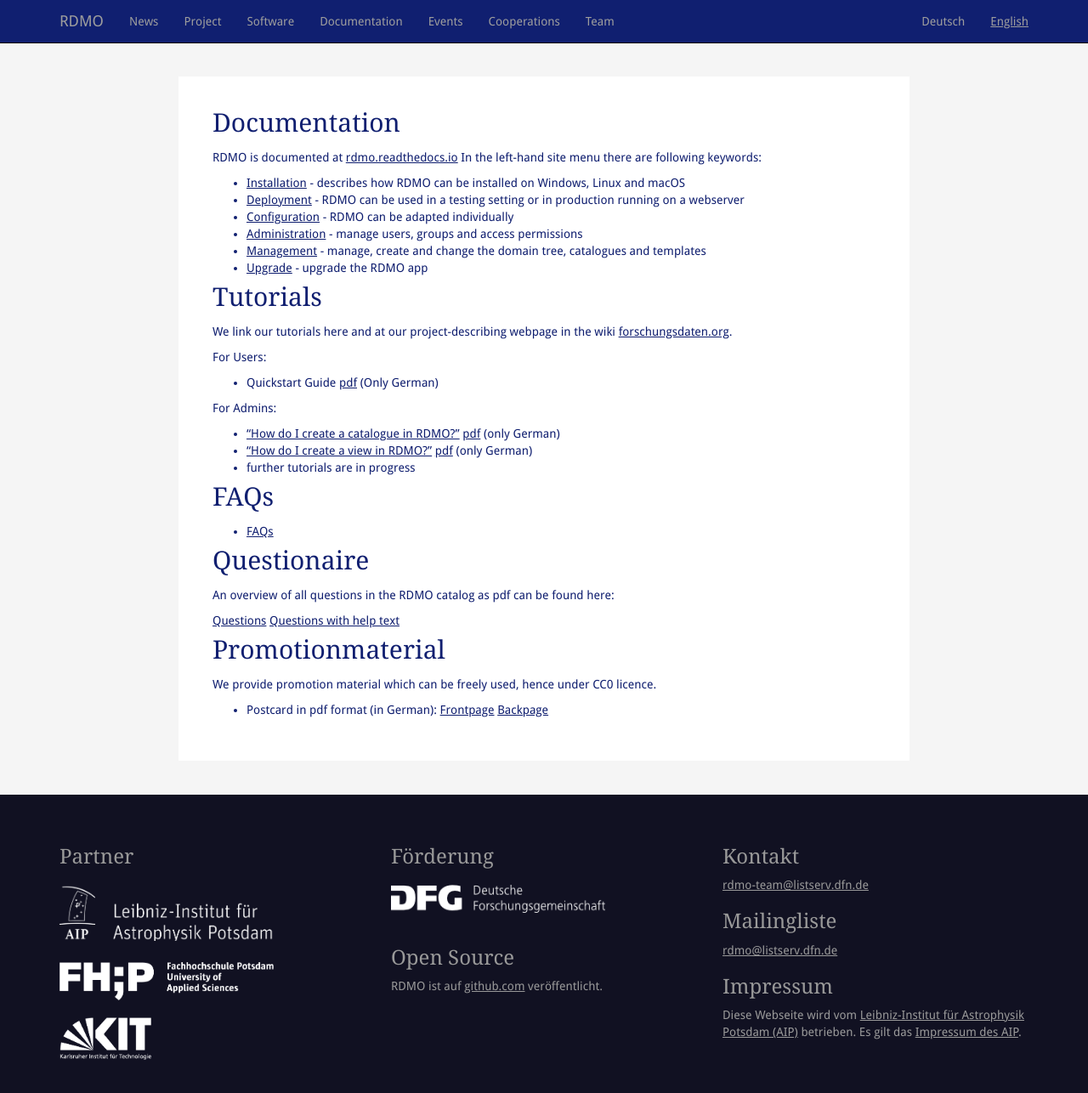
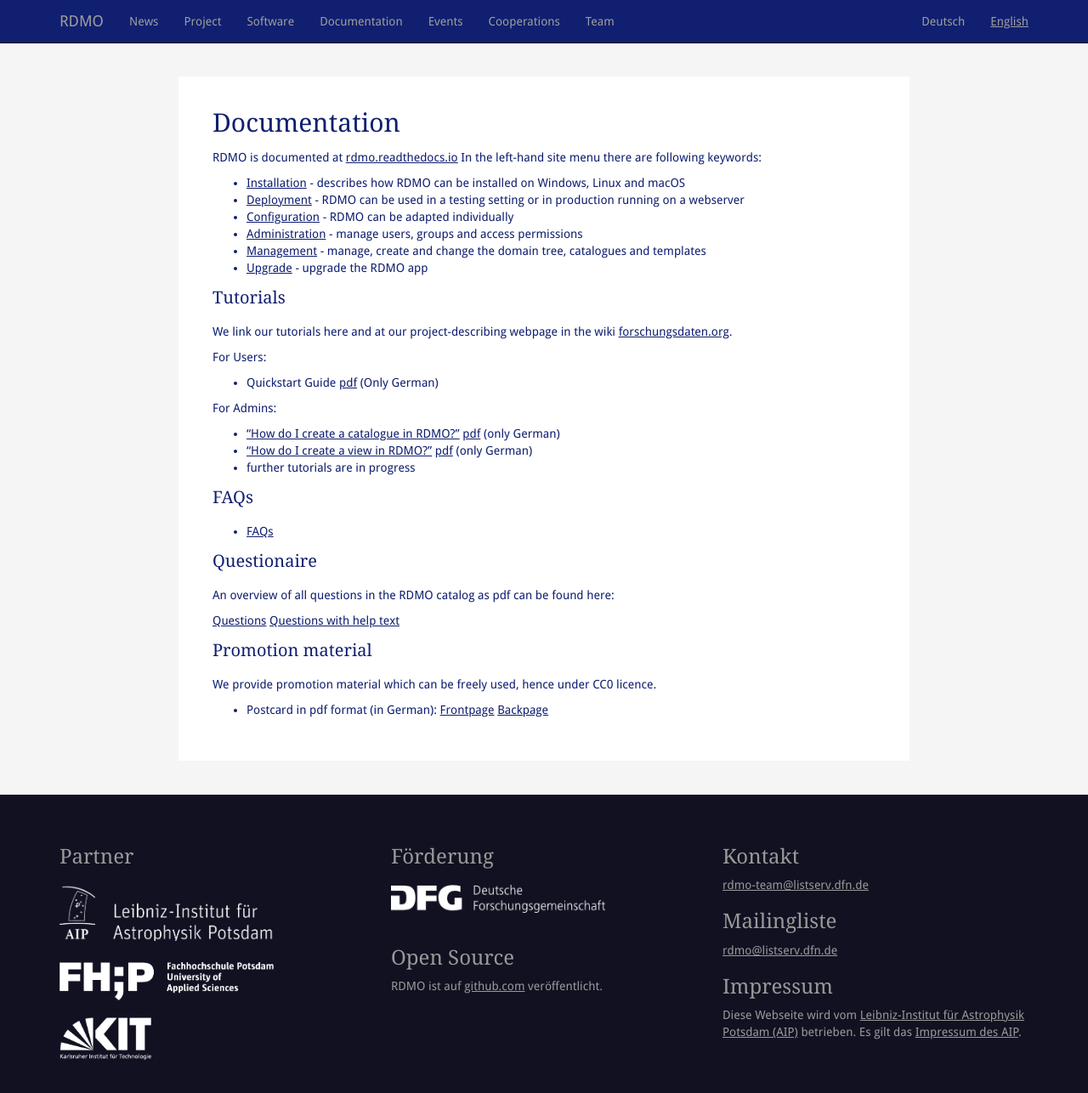
Before and after one commit to rdmorganiser/rdmorganiser.github.io, a Jekyll site: the page built from en/documentation.md, in a window 1280 px wide and 1287 px high. Shown: the whole window at 85% size. Built offline with Jekyll 4.4.1, drawn with Linux system fonts in a browser that asks for light colours; our own code applies the rules of GitHub Pages for plain Markdown files.

Commit message:
changed captions of documentation

```diff
--- a/en/documentation.md
+++ b/en/documentation.md
@@ -17,7 +17,7 @@
 * [Upgrade](https://rdmo.readthedocs.io/en/latest/upgrade/index.html) - upgrade the RDMO app
 
 Tutorials
-=========
+---------
 
 We link our tutorials here and at our project-describing webpage in the wiki [forschungsdaten.org](https://forschungsdaten.org/index.php/RDMO).
 
@@ -34,19 +34,19 @@
 *  further tutorials are in progress
 
 FAQs
-====
+----
 
 * [FAQs](http://www.forschungsdaten.org/index.php/FAQs)
 
 Questionaire
-============
+------------
 
 An overview of all questions in the RDMO catalog as pdf can be found here:
 
 [Questions]({{ site.baseurl }}/docs/Questions.pdf)	[Questions with help text]({{ site.baseurl }}/docs/Questions_with_help.pdf)
 
-Promotionmaterial
-=============
+Promotion material
+-----------------
 
 We provide promotion material which can be freely used, hence under CC0 licence.
 
```
Also changed, not shown: dokumentation.md (+4 -4 lines).
